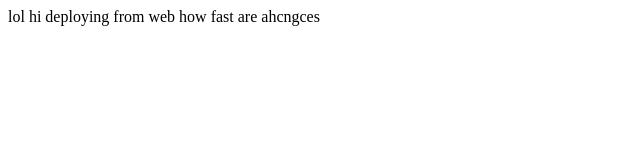
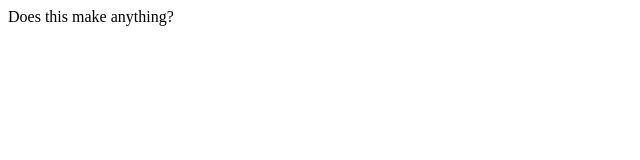
Before and after one commit to CorboLabs/3DStereogramViewer, a plain HTML site: page index.html in a window 1280 px wide. Shown: the whole page, without its empty margins (0-640 px from the left). Drawn offline with Linux system fonts and the light colour scheme.

Commit message:
Update index.html

```diff
--- a/index.html
+++ b/index.html
@@ -3,6 +3,6 @@
 
 </head>
 <body>
-    lol hi deploying from web how fast are ahcngces
+    Does this make anything?
 </body>
 </html>
```
